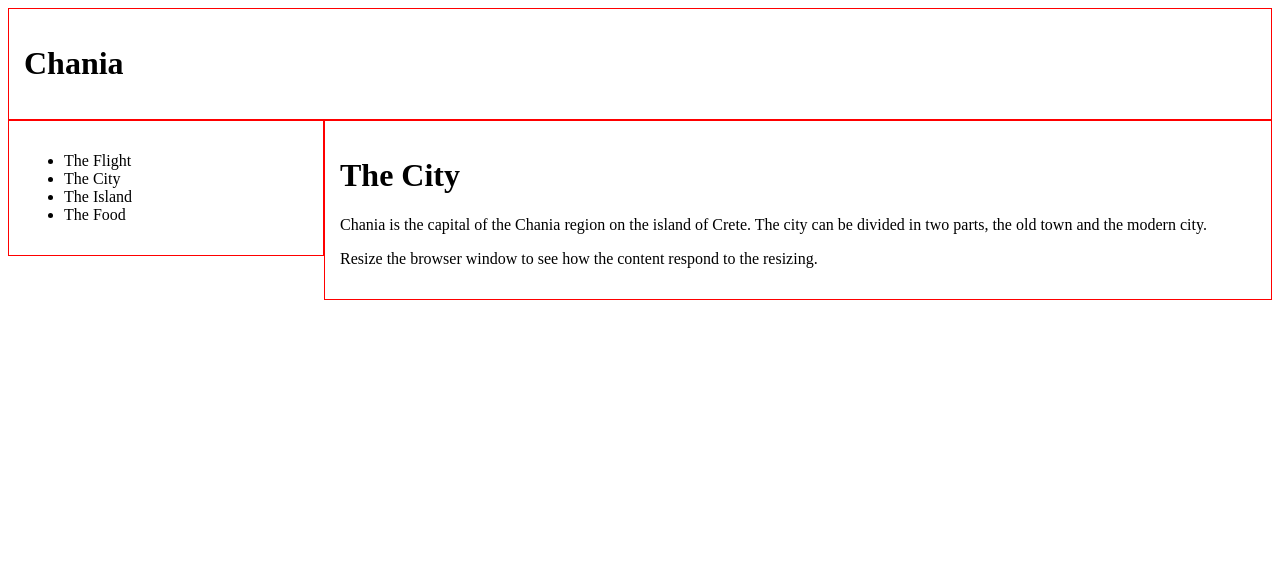
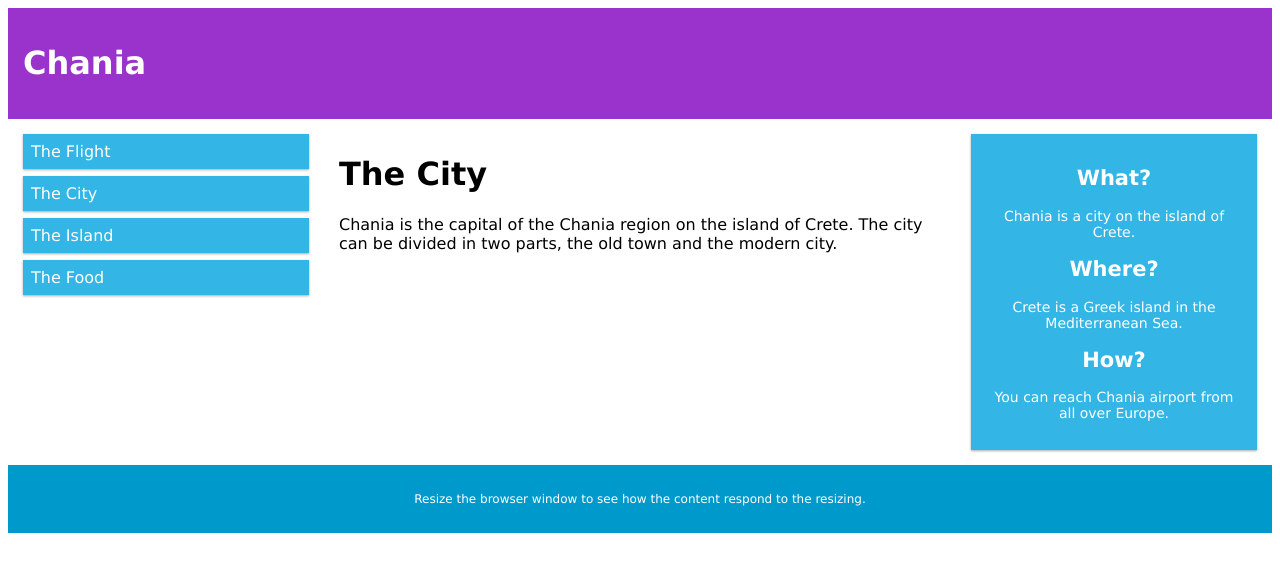
Before and after one commit to cloudtobyte/web001, a plain HTML site: page index.html in a window 1280 px wide. Drawn offline with Linux system fonts and the light colour scheme.

Commit message:
23/10/22

```diff
--- a/index.html
+++ b/index.html
@@ -2,7 +2,7 @@
 <html>
 <head>
 <meta name="viewport" content="width=device-width, initial-scale=1.0">
-<link href="main.css" rel="stylesheet"/>
+<link href="main.css" rel="stylesheet" />
 </head>
 <body>
 
@@ -10,18 +10,34 @@
   <h1>Chania</h1>
 </div>
 
-<div class="menu">
-  <ul>
+<div class="row">
+  <div class="col-3 menu">
+    <ul>
     <li>The Flight</li>
     <li>The City</li>
     <li>The Island</li>
     <li>The Food</li>
-  </ul>
+    </ul>
+  </div>
+
+  <div class="col-6">
+    <h1>The City</h1>
+    <p>Chania is the capital of the Chania region on the island of Crete. The city can be divided in two parts, the old town and the modern city.</p>
+  </div>
+
+  <div class="col-3 right">
+    <div class="aside">
+      <h2>What?</h2>
+      <p>Chania is a city on the island of Crete.</p>
+      <h2>Where?</h2>
+      <p>Crete is a Greek island in the Mediterranean Sea.</p>
+      <h2>How?</h2>
+      <p>You can reach Chania airport from all over Europe.</p>
+    </div>
+  </div>
 </div>
 
-<div class="main">
-  <h1>The City</h1>
-  <p>Chania is the capital of the Chania region on the island of Crete. The city can be divided in two parts, the old town and the modern city.</p>
+<div class="footer">
   <p>Resize the browser window to see how the content respond to the resizing.</p>
 </div>
 
--- a/main.css
+++ b/main.css
@@ -2,23 +2,60 @@
   box-sizing: border-box;
 }
 
-.header {
-  border: 1px solid red;
+.row::after {
+  content: "";
+  clear: both;
+  display: block;
+}
+
+[class*="col-"] {
+  float: left;
   padding: 15px;
 }
 
-.menu {
-  width: 25%;
-  float: left;
-  padding: 15px;
-  border: 1px solid red;
+html {
+  font-family: "Lucida Sans", sans-serif;
 }
 
-.main {
-  width: 75%;
-  float: left;
+.header {
+  background-color: #9933cc;
+  color: #ffffff;
   padding: 15px;
-  border: 1px solid red;
+}
+
+.menu ul {
+  list-style-type: none;
+  margin: 0;
+  padding: 0;
+}
+
+.menu li {
+  padding: 8px;
+  margin-bottom: 7px;
+  background-color: #33b5e5;
+  color: #ffffff;
+  box-shadow: 0 1px 3px rgba(0,0,0,0.12), 0 1px 2px rgba(0,0,0,0.24);
+}
+
+.menu li:hover {
+  background-color: #0099cc;
+}
+
+.aside {
+  background-color: #33b5e5;
+  padding: 15px;
+  color: #ffffff;
+  text-align: center;
+  font-size: 14px;
+  box-shadow: 0 1px 3px rgba(0,0,0,0.12), 0 1px 2px rgba(0,0,0,0.24);
+}
+
+.footer {
+  background-color: #0099cc;
+  color: #ffffff;
+  text-align: center;
+  font-size: 12px;
+  padding: 15px;
 }
 
 /* For desktop: */
```
